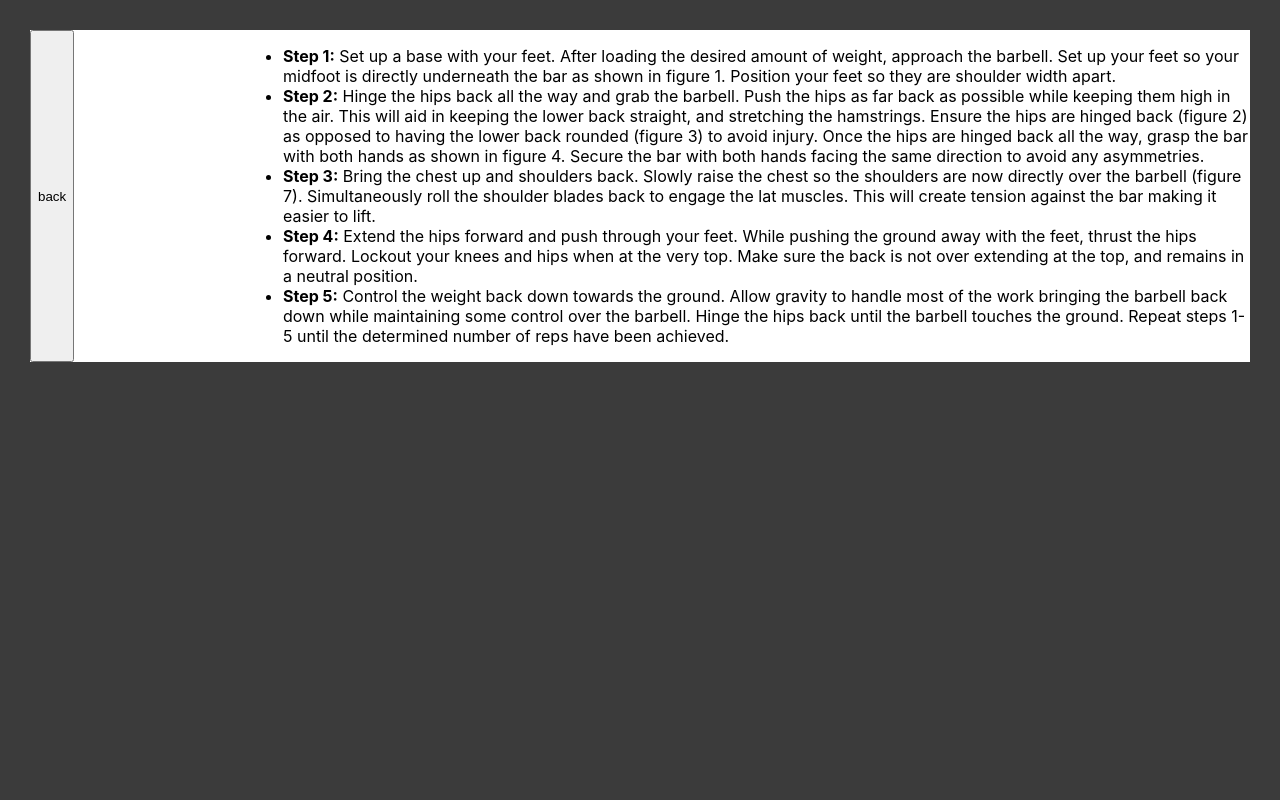
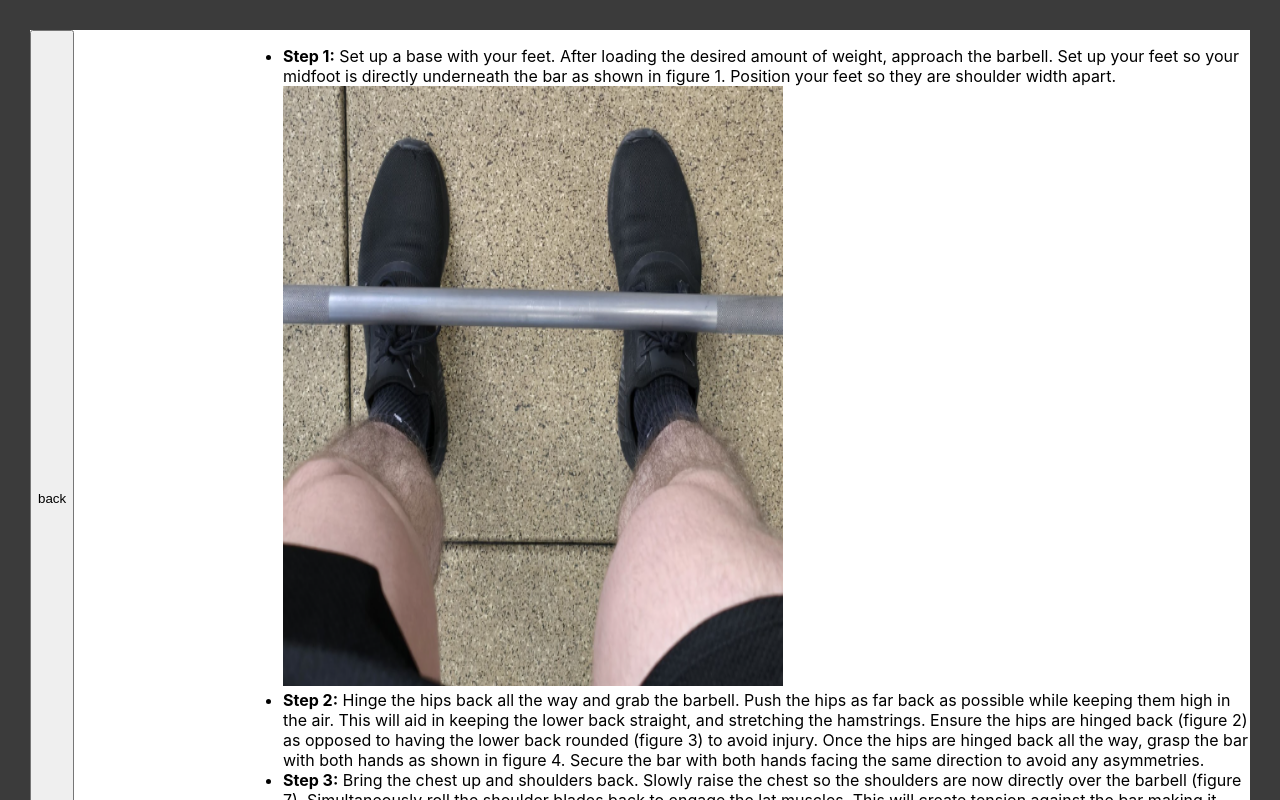
Before and after one commit to tuschuk/SBD_Coach_App, a React (Create React App) app: page / in a window 1280 px wide. Both pictures are taken after a click on the button "Deadlift". Shown: the top 800 px of the page. Built offline with nearby package versions, Linux system fonts and the light colour scheme; a web font is replaced by a local one.

Commit message:
working on images

```diff
--- a/src/App.js
+++ b/src/App.js
@@ -98,6 +98,7 @@ function App() {
         <section>
           <ul>
             <li><strong>Step 1:</strong> Set up a base with your feet. After loading the desired amount of weight, approach the barbell. Set up your feet so your midfoot is directly underneath the bar as shown in figure 1. Position your feet so they are shoulder width apart. </li>
+            <img src='/Deadlift/DeadliftStep1.png' alt="" width="500" height="600" />
             <li><strong>Step 2:</strong> Hinge the hips back all the way and grab the barbell. Push the hips as far back as possible while keeping them high in the air. This will aid in keeping the lower back straight, and stretching the hamstrings. Ensure the hips are hinged back (figure 2) as opposed to having the lower back rounded (figure 3) to avoid injury. Once the hips are hinged back all the way, grasp the bar with both hands as shown in figure 4. Secure the bar with both hands facing the same direction to avoid any asymmetries.  </li>
             <li><strong>Step 3:</strong> Bring the chest up and shoulders back. Slowly raise the chest so the shoulders are now directly over the barbell (figure 7). Simultaneously roll the shoulder blades back to engage the lat muscles. This will create tension against the bar making it easier to lift. </li>
             <li><strong>Step 4:</strong> Extend the hips forward and push through your feet. While pushing the ground away with the feet, thrust the hips forward. Lockout your knees and hips when at the very top. Make sure the back is not over extending at the top, and remains in a neutral position. </li>
```
Also changed, not shown: public/Deadlift/DeadliftStep1.png (added).
